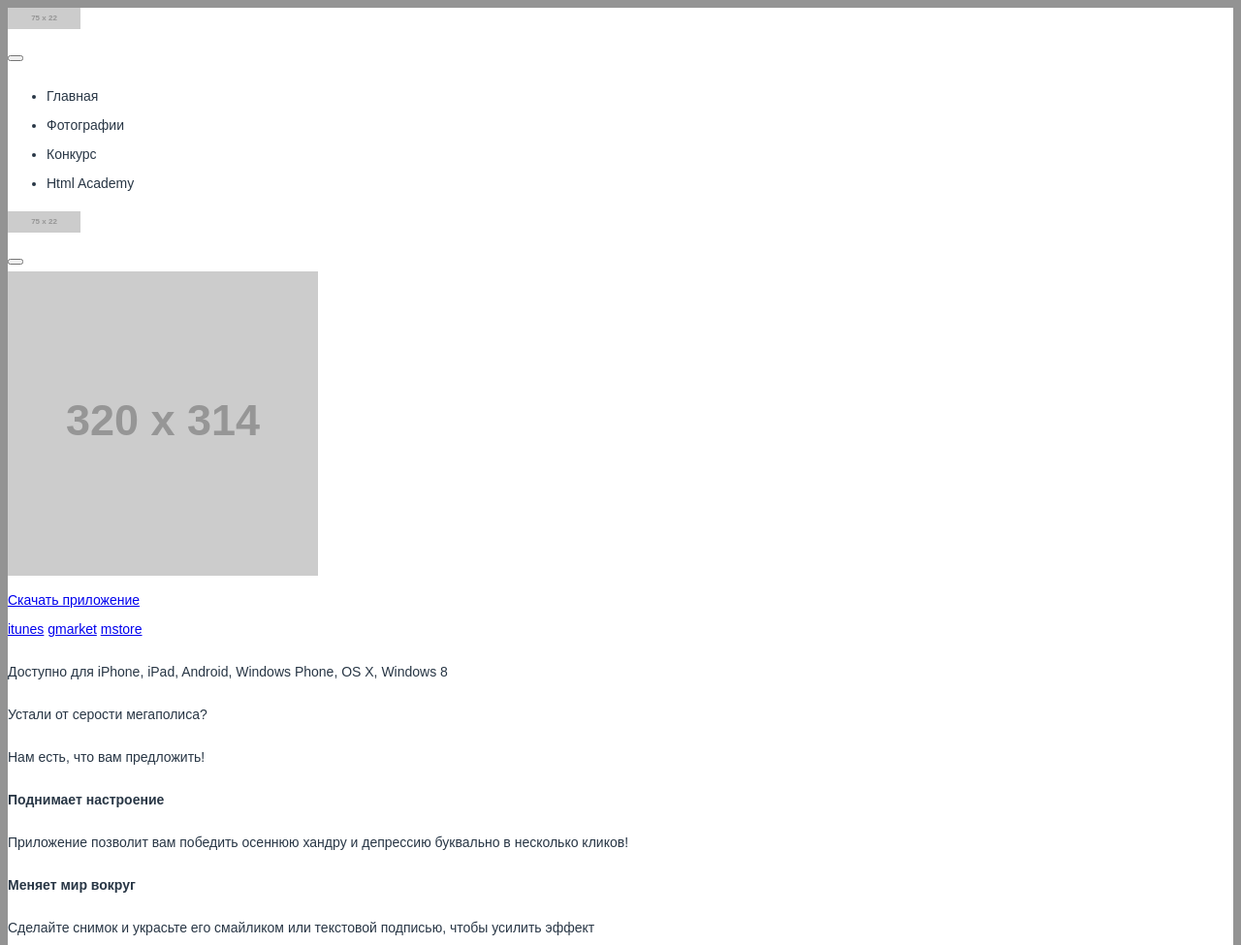
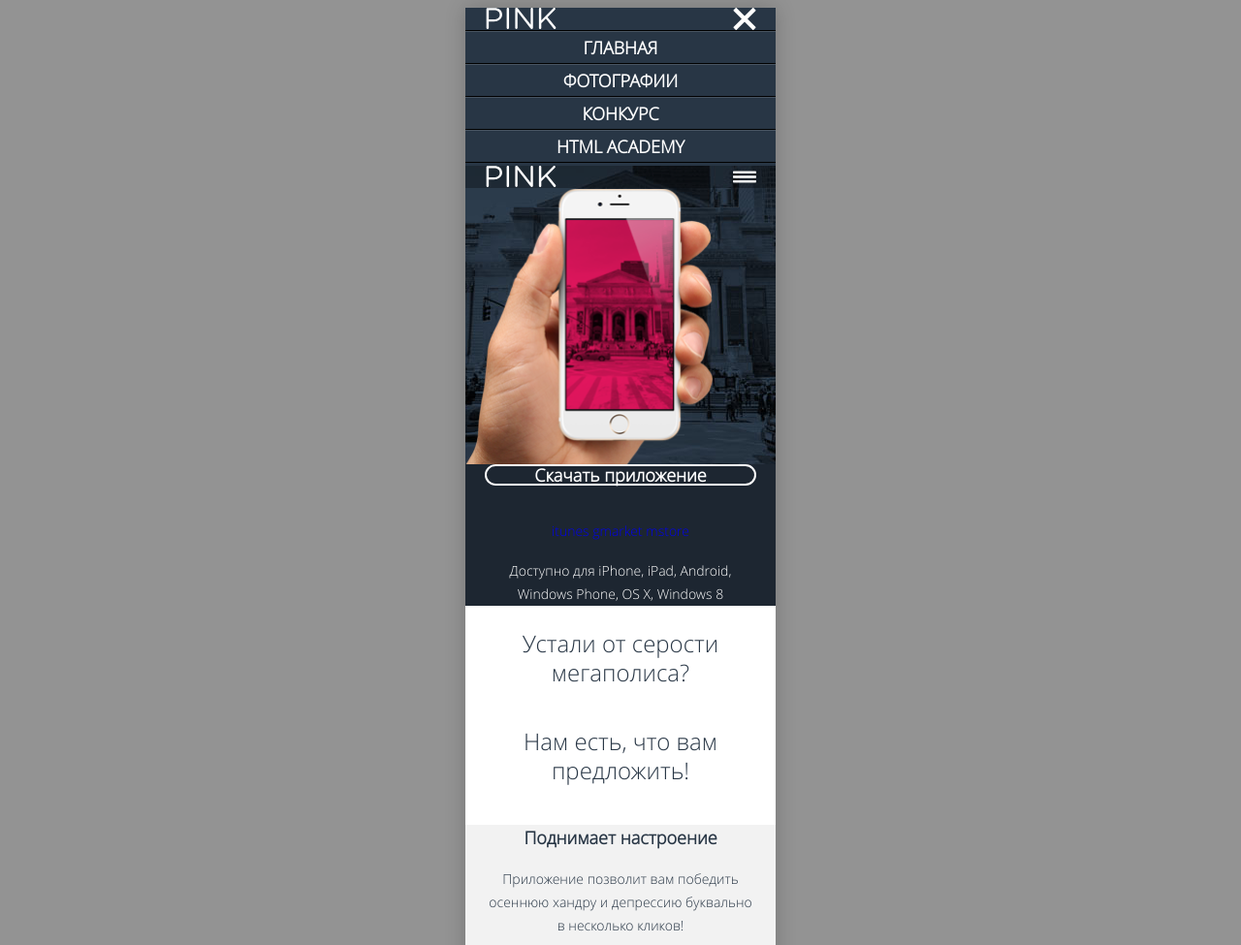
Before and after one commit to Orange289/35902-pink, a website: page index.html in a window 1280 px wide. Shown: the top 975 px of the page at 97% size. Drawn offline with nearby package versions, Linux system fonts and the light colour scheme; files that its build step writes are made by us from their sources; placeholder pictures from the web are drawn by us.

Commit message:
Верстка по Sass 02.06.

```diff
--- a/index.html
+++ b/index.html
@@ -9,34 +9,34 @@
     <div class="wrapper">
       <header class="page-header">
         <div class="page-header page-header--menu-open">
+          <div class="page-header__title page-header__title--menu-open">
             <div class="container">
-            <div class="page-header__title page-header__title--menu-open">
               <div class="page-header__logo">
-                <img src="http://placehold.it/75x22" alt="PINK" width="75" height="22">
+                <img src="img/logo-pink-white-mobile.svg" alt="PINK" width="75" height="22">
               </div>
-              <button class="page-header__btn-close" type="button" name="button"></button>
+            <input class="page-header__btn page-header__btn--close" type="image" name="button" src="img/icon-menu-cross.svg">
+          </div>
           </div>
           <nav class="main-nav main-nav--nojs">
             <ul class="main-nav__list">
-                <li class="main-nav__item main-nav__item--active"><a>Главная</a></li>
-                <li class="main-nav__item"><a>Фотографии</a></li>
-                <li class="main-nav__item"><a>Конкурс</a></li>
-                <li class="main-nav__item"><a>Html Academy</a></li>
+              <li class="main-nav__item main-nav__item--active"><a href="#">Главная</a></li>
+              <li class="main-nav__item"><a href="#">Фотографии</a></li>
+              <li class="main-nav__item"><a href="#">Конкурс</a></li>
+              <li class="main-nav__item"><a href="#">Html Academy</a></li>
             </ul>
           </nav>
         </div>
+        <div class="page-header page-header--menu-close">
+          <div class="page-header__title page-header__title--menu-close">
+            <div class="container">
+              <div class="page-header__logo">
+                <img src="img/logo-pink-white-mobile.svg" alt="PINK" width="75" height="22">
               </div>
-        <div class="page-header page-header--menu-close">
-          <div class="container">
-            <div class="page-header__title page-header__title--menu-close">
-              <div class="page-header__logo">
-                <img src="http://placehold.it/75x22" alt="PINK" width="75" height="22">
+              <input class="page-header__btn page-header__btn--open" type="image" name="button" src="img/icon-menu-burger.svg">
             </div>
-              <button class="page-header__btn-open" type="button" name="button"></button>
           </div>
           <div class="page-header__img">
-              <img src="http://placehold.it/320x314" alt="IPhone - PINK" width="320" height="314">
-            </div>
+            <img src="img/iphone-hand-mobile@1x.png" alt="IPhone - PINK" width="257" height="285">
           </div>
         </div>
       </header>
@@ -55,7 +55,6 @@
           </div>
         </section>
         <section class="advantages">
-          <div class="container">
           <header class="advantages__header">
             <p class="advantages__title">
               Устали от серости мегаполиса?
@@ -65,27 +64,25 @@
             </p>
           </header>
           <div class="advantages__list">
-              <div class="advantages__item advantages__item--mood">
+            <div class="container">
+              <div class="advantages__item">
                 <b>Поднимает настроение</b>
                 <p>Приложение позволит вам победить осеннюю хандру и депрессию буквально в несколько кликов!</p>
               </div>
-              <div class="advantages__item advantages__item--world">
+              <div class="advantages__item">
                 <b>Меняет мир вокруг</b>
                 <p>Сделайте снимок и украсьте его смайликом или текстовой подписью, чтобы усилить эффект</p>
               </div>
-              <div class="advantages__item advantages__item--friends">
+              <div class="advantages__item">
                 <b>Заводит новых друзей</b>
                 <p>Ставьте лайки, комментируте, делитесь фотографиями с друзьями и заводите новых</p>
               </div>
+              <img src="img/iphone-screen-mobile@1x.png" alt="Application on IPhone" width="157" height="320">
             </div>
-            <img src="http://placehold.it/157x320" alt="Application on IPhone" width="157" height="320">
           </div>
         </section>
         <section class="reviews">
           <div class="container slider">
-            <input class="input__slider-input" type="radio" name="reviews" id="reviews-input-1" checked>
-            <input class="input__slider-input" type="radio" name="reviews" id="reviews-input-2">
-            <input class="input__slider-input" type="radio" name="reviews" id="reviews-input-3">
             <blockquote class="reviews__item reviews__item--first slider__item">
               <cite class="reviews__author">Николай Петров</cite>
               <p>
@@ -112,13 +109,13 @@
               <label class="slider__toggle" for="reviews-input-2">2</label>
               <label class="slider__toggle" for="reviews-input-3">3</label>
             </div>
+            <input class="input__slider-input" type="radio" name="reviews" id="reviews-input-1" checked>
+            <input class="input__slider-input" type="radio" name="reviews" id="reviews-input-2">
+            <input class="input__slider-input" type="radio" name="reviews" id="reviews-input-3">
           </div>
         </section>
         <section class="prices">
           <div class="slider">
-            <input class="input__slider-input" type="radio" name="prices" id="prices-input-1">
-            <input class="input__slider-input" type="radio" name="prices" id="prices-input-2" checked>
-            <input class="input__slider-input" type="radio" name="prices" id="prices-input-3">
             <div class="prices__item prices__item--first slider__item">
               <div class="container">
                 <header class="prices__title">
@@ -190,6 +187,9 @@
               <label class="slider__toggle" for="prices-input-2">2</label>
               <label class="slider__toggle" for="prices-input-3">3</label>
             </div>
+            <input class="input__slider-input" type="radio" name="prices" id="prices-input-1">
+            <input class="input__slider-input" type="radio" name="prices" id="prices-input-2" checked>
+            <input class="input__slider-input" type="radio" name="prices" id="prices-input-3">
           </div>
         </section>
       </main>
--- a/sass/blocks/advantages.scss
+++ b/sass/blocks/advantages.scss
@@ -0,0 +1,36 @@
+.advantages {
+  @include font-name;
+  &__header {
+    font-size: 24px;
+    line-height: auto;
+    font-weight: 300;
+    color: #283645;
+    text-align: center;
+    background-color: #ffffff;
+  }
+  &__title {
+    margin-bottom: 41px;
+  }
+  &__list {
+    background-color: #f2f2f2;
+    text-align: center;
+  }
+  &__item {
+    margin-bottom: 43px;
+    color: #283645;
+    b {
+      font-size: 18px;
+      line-height: 10px;
+      font-weight: 600;
+    }
+    p {
+      font-size: 14px;
+      line-height: 24px;
+      font-weight: 400;
+    }
+  }
+  img {
+    @include size(157px, 320px);
+    text-align: center;
+  }
+}
--- a/sass/blocks/container.scss
+++ b/sass/blocks/container.scss
@@ -0,0 +1,5 @@
+.container {
+  width: 280px;
+  background-color: transparent;
+  margin: 0 auto;
+}
--- a/sass/blocks/downloading.scss
+++ b/sass/blocks/downloading.scss
@@ -0,0 +1,27 @@
+.downloading {
+  background-color: #1d2631;
+  &__btn {
+    @include font-name;
+    font-size: 18px;
+    line-height: 18px;
+    font-weight: 600;
+    color: #ffffff;
+    display: block;
+    text-align: center;
+    border: 2px solid #ffffff;
+    background-color: transparent;
+    border-radius: 20px;
+  }
+  &__social {
+    margin-top: 32px;
+    text-align: center;
+  }
+  p {
+    @include font-name;
+    font-size: 14px;
+    line-height: 24px;
+    font-weight: 300;
+    color: #ffffff;
+    text-align: center;
+  }
+}
--- a/sass/blocks/main-nav.scss
+++ b/sass/blocks/main-nav.scss
@@ -0,0 +1,22 @@
+.main-nav {
+  @include font-name;
+  font-size: 18px;
+  line-height: 32px;
+  font-weight: 600;
+  color: #ffffff;
+  text-transform: uppercase;
+  margin-top: -18px;
+  margin-bottom: -15px;
+  &__list {
+    list-style: none;
+    padding: 0;
+  }
+  &__item {
+    text-align: center;
+    border-top: 1px solid #485461;
+    border-bottom: 1px solid #000000;
+  }
+  &__item a {
+    color: #ffffff;
+  }
+}
--- a/sass/blocks/page-body.scss
+++ b/sass/blocks/page-body.scss
@@ -1,12 +1,27 @@
 @font-face {
   @include font-setup($font-1-local, $font-1-url1, $font-1-url2);
 }
+@font-face {
+  @include font-setup($font-2-local, $font-2-url1, $font-2-url2);
+}
+@font-face {
+  @include font-setup($font-3-local, $font-3-url1, $font-3-url2);
+}
 
 .page-body {
-  font-family: $font-1-local, 'Arial', sans-serif;
+  @include font-name;
   font-size: 14px;
   font-weight: 400;
   line-height: 30px;
   color: #283645;
   background-color: #939393;
+  a {
+    text-decoration: none;
+  }
+  .btn {
+    text-align: center;
+    text-decoration: none;
+    outline: none;
+    cursor: pointer;
+  }
 }
--- a/sass/blocks/page-header.scss
+++ b/sass/blocks/page-header.scss
@@ -0,0 +1,28 @@
+.page-header {
+  background-color: #283645;
+  &__title {
+    @include clearfix;
+  }
+  &__logo {
+    @include size(75px, 22px);
+    float: left;
+  }
+  &__btn {
+    @include size(24px, 23px);
+    float: right;
+    cursor: pointer;
+  }
+  &__title--menu-open {
+    border-bottom: 1px solid #000000;
+  }
+  &--menu-close {
+    background: #283645 url('../img/bg-back-mobile@1x.jpg') no-repeat;
+    background-position: center;
+  }
+  &__title--menu-close {
+    background-color: rgba(0, 0, 0, 0.3);
+  }
+  &__img {
+    @include size(257px, 285px);
+  }
+}
--- a/sass/blocks/social-link.scss
+++ b/sass/blocks/social-link.scss
@@ -0,0 +1,15 @@
+.social-link {
+  display: inline-block;
+  vertical-align: top;
+  // font-size: 0;
+  text-decoration: none;
+  &--itunes{
+
+  }
+  &--gmarket{
+
+  }
+  &--mstore{
+
+  }
+}
--- a/sass/blocks/wrapper.scss
+++ b/sass/blocks/wrapper.scss
@@ -1,3 +1,6 @@
 .wrapper {
+  width: 320px;
   background-color: #ffffff;
+  margin: 0 auto;
+  box-shadow: 0 0 20px 0 rgba(0,0,0,0.2);
 }
--- a/sass/mixins.scss
+++ b/sass/mixins.scss
@@ -18,3 +18,7 @@
     url($u1) format('woff'),
     url($u2) format('woff2');
 }
+
+@mixin font-name {
+  font-family: 'OpenSans', 'Arial', sans-serif;
+}
--- a/sass/style.scss
+++ b/sass/style.scss
@@ -1,4 +1,10 @@
 @import 'variables.scss';
 @import 'mixins.scss';
+@import 'blocks/wrapper.scss';
+@import 'blocks/container.scss';
 @import 'blocks/page-body.scss';
-@import 'blocks/wrapper.scss';
+@import 'blocks/page-header.scss';
+@import 'blocks/main-nav.scss';
+@import 'blocks/downloading.scss';
+@import 'blocks/social-link.scss';
+@import 'blocks/advantages.scss';
```
Lines whose indentation alone changed are shown as unchanged.
